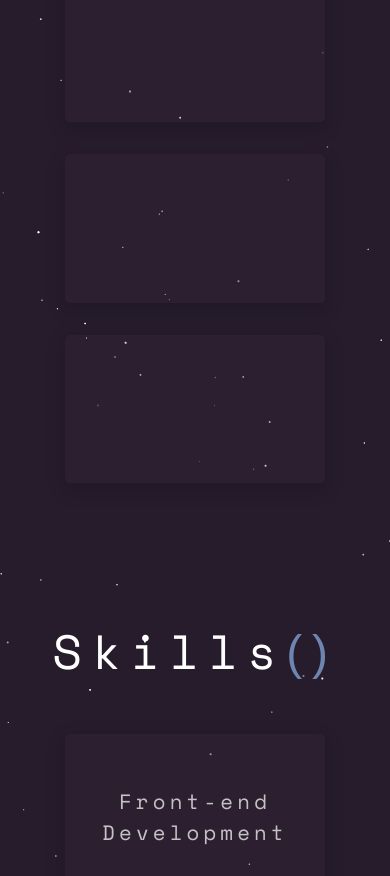
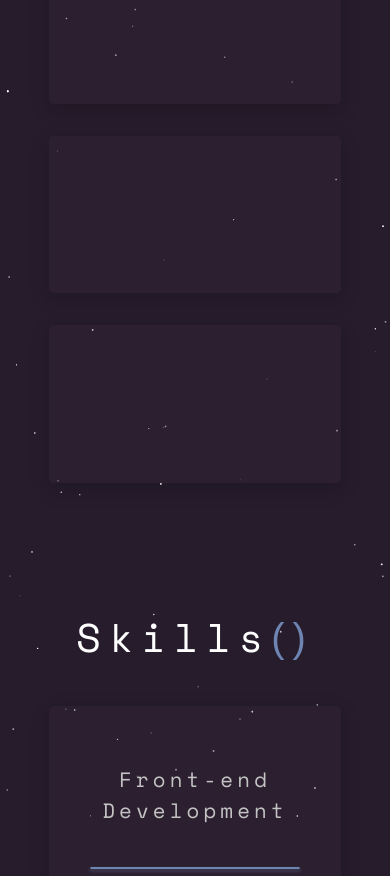
Before and after one commit to MSkauen/Portfolio, a React app: page / in a window 390 px wide. Shown: the part 1121-1997 px from the top of the page. Built offline with nearby package versions, Linux system fonts and the light colour scheme; the HTML template or start-up script is replaced by a standard one.

Commit message:
Mobile responsiveness
Updated readme.md

```diff
--- a/src/shared/css/App.css
+++ b/src/shared/css/App.css
@@ -2,6 +2,9 @@
   font-family: "Space Mono";
   margin: 0;
   padding: 0;
+}
+body {
+  background-color: #261C2C;
 }
 h1 {
   font-family: "Space Mono Bold";
@@ -21,11 +24,14 @@ h2 {
   margin: 0;
 }
 h3 {
-  font-family: "Space Mono";
+  font-family: "Space Mono", serif;
   color: #c3c3c3;
   letter-spacing: 0.2em;
   font-size: 1.3em;
   font-weight: 400;
+}
+.card h3 {
+  margin: 2em;
 }
 input {
   width: 100%;
@@ -33,14 +39,15 @@ input {
 }
 hr {
   width: 80%;
-  border: 1px solid #261C2C;
+  border: 1px solid #6E85B2;
   border-radius: 5px;
-  -webkit-box-shadow: 0px 6px 18px 3px rgba(0, 0, 0, 0.12);
+  -webkit-box-shadow: 0 2px 3px 1px #6e85b23b;
+  margin-bottom: 1em;
 }
 #tsparticles {
   pointer-events: none;
   -webkit-user-select: none;
-  height: 390%;
+  height: 400%;
   position: absolute;
   top: 0;
   left: 0;
@@ -116,16 +123,13 @@ hr {
 .section h1 {
   letter-spacing: 0.2em;
   font-weight: 400;
-  font-family: "Space Mono";
+  font-family: "Space Mono", serif;
   padding: 1em 0;
 }
 .section h1:after {
   content: "()";
   color: #6e85b2;
   font-family: sans-serif;
-}
-.contact {
-  height: 90vh;
 }
 .contact-form {
   display: flex;
@@ -138,10 +142,10 @@ hr {
   text-align: center;
   overflow: hidden;
   width: 30%;
-  height: 50vh;
-  -webkit-box-shadow: 0px 6px 18px 3px rgba(0, 0, 0, 0.12);
-  box-shadow: 0px 6px 18px 3px rgba(0, 0, 0, 0.12);
+  -webkit-box-shadow: 0 6px 18px 3px rgba(0, 0, 0, 0.12);
+  box-shadow: 0 6px 18px 3px rgba(0, 0, 0, 0.12);
   transition: 0.16s ease-in-out;
+  padding: 1em 0;
 
   background: rgba(62, 44, 62, 0.3);
   backdrop-filter: blur(20px);
@@ -161,6 +165,7 @@ hr {
   height: 60%;
   width: 80%;
   gap: 2em;
+  margin: 1em;
 }
 .contact-card {
   pointer-events: auto;
@@ -168,7 +173,6 @@ hr {
   flex-direction: column;
   justify-content: space-evenly;
   align-items: center;
-  overflow: hidden;
   height: 70%;
   transition: 0.16s ease-in-out;
   border-radius: 5px;
@@ -206,8 +210,7 @@ hr {
   transition: 0.16s ease-out;
 }
 .skills-grid img:hover {
-
-  transform: scale(1.1);
+  animation: flicker 2s ease infinite;
 }
 .img-label {
   margin-bottom: 5px;
@@ -319,14 +322,21 @@ hr {
   background-clip: content-box;
 }
 
-@media (max-width: 960px) {
+/* MOBILE */
+@media (min-width: 320px) and (max-width: 480px) {
   h2 {
     margin: 2em 0.3em;
+  }
+  h3 {
+    margin: 1em;
   }
   #toolbar svg {
     width: 1.5em;
     height: 1.5em;
     color: #ffffff;
+  }
+  #tsparticles {
+    height: 500%;
   }
   .hero-card h1 {
     letter-spacing: normal;
@@ -334,6 +344,9 @@ hr {
   }
   .text-zone {
     text-align: center;
+  }
+  .section h1 {
+    font-size: 2.5em;
   }
   .projects {
     flex-direction: column;
@@ -350,14 +363,17 @@ hr {
   .card {
     width: 80%;
     height: 100%;
+    padding: 1em;
   }
   .hero-card {
     height: 100vh;
     padding: 5em;
   }
+  .skills {
+    height: 100%;
+  }
 }
-
-@media (max-width: 960px) and (orientation: landscape) {
+@media (max-width: 320px) and (max-width: 480px) and (orientation: landscape) {
   .text-zone {
     flex-direction: row;
     justify-content: center;
@@ -381,6 +397,18 @@ hr {
   .card {
     height: 100%;
   }
+}
+
+/* TABLETS */
+@media (min-width: 481px) and (max-width: 768px) {
+}
+
+/* SMALL SCREENS, LAPTOPS */
+@media (min-width: 769px) and (max-width: 1024px) {
+}
+
+/* EXTRA LARGE SCREENS, TV */
+@media (min-width: 1201px){
 }
 
 @font-face {
```
Also changed, not shown: Screenshot.jpg (added), 1 other file (tests, documents, lock files or other folders).
